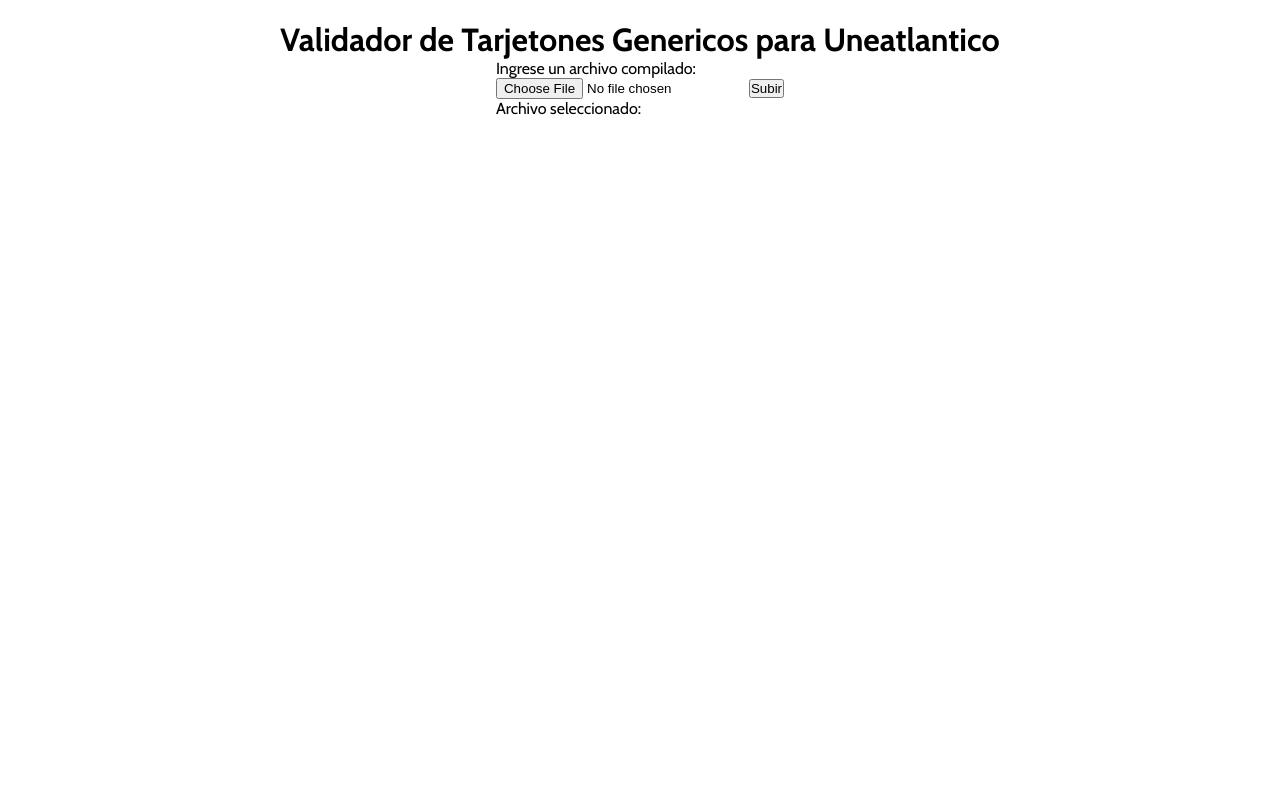
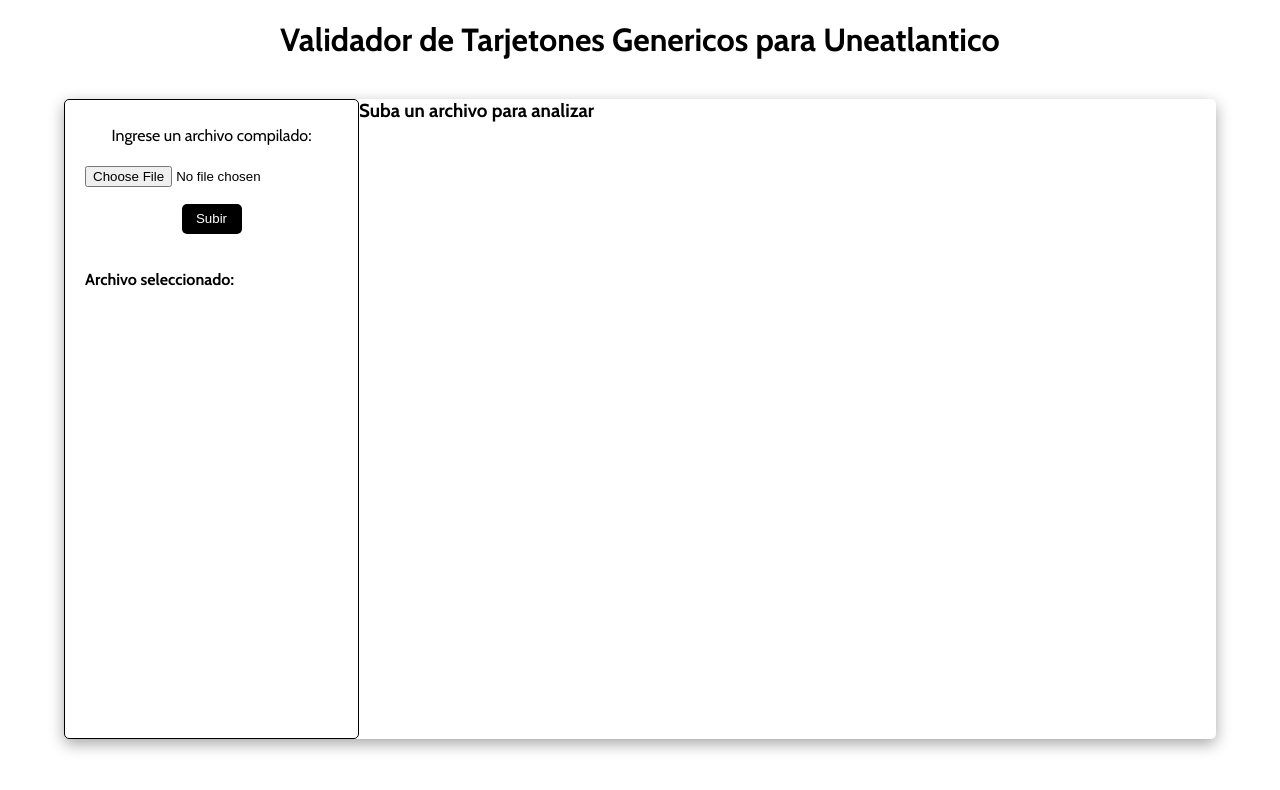
Before and after one commit to alex-borja/tarjetones-react, a React (Vite) app: page / in a window 1280 px wide. Both pictures are taken after typing "Sample", "Sample", "Sample", "Sample", "Sample" into the empty fields and a click on the button "Seguir". Shown: the top 790 px of the page. Built offline with nearby package versions, Linux system fonts and the light colour scheme.

Commit message:
developing

```diff
--- a/package.json
+++ b/package.json
@@ -12,6 +12,7 @@
   "dependencies": {
     "axios": "^1.6.0",
     "cheerio": "^1.0.0-rc.12",
+    "prop-types": "^15.8.1",
     "react": "^18.2.0",
     "react-dom": "^18.2.0"
   },
--- a/src/App.jsx
+++ b/src/App.jsx
@@ -2,10 +2,17 @@
 import './App.css'
 import Tarjeton_Params from './components/tarjetonParams'
 import FileInput from './components/fileInput';
+import PropTypes from "prop-types";
 
 function App() {
 	const [showParams, setShowParams] = useState(true);
-	const [sede, setSede] = useState("");
+	const [sharedParams, setSharedParams] = useState({
+		sede: "",
+		linkFinal: "",
+		bannerUrl: "",
+		kw: "",
+		matomo: ""
+	})
 
 	return (
 		<div className='container'>
@@ -14,13 +21,25 @@
 			</div>
 			{
 				showParams ?
-					<Tarjeton_Params showParams={showParams} setShowParams={setShowParams} sede={{sede, setSede}}></Tarjeton_Params>
+					<Tarjeton_Params
+						showParams={showParams}
+						setShowParams={setShowParams}
+						sharedParams={sharedParams}
+						setSharedParams={setSharedParams}>
+					</Tarjeton_Params>
 					:
-					<FileInput></FileInput>
+					<FileInput sharedParams={sharedParams}></FileInput>
 			}
 
 		</div>
 	)
 }
 
+App.propTypes = {
+	showParams: PropTypes.bool,
+	setShowParams: PropTypes.func,
+	sharedParams: PropTypes.object,
+	setSharedParams: PropTypes.func
+}
+
 export default App
--- a/src/components/fileInput.jsx
+++ b/src/components/fileInput.jsx
@@ -1,11 +1,20 @@
 import { useState } from "react"
 import cheerio from "cheerio";
+import { SEDE_MAP } from "../db";
+import "../styles/fileInput.css";
+import PropTypes from "prop-types";
+import ResultCard from "./resultCard";
 
-function FileInput() {
+function FileInput({ sharedParams }) {
 	const [htmlFile, setHtmlFile] = useState('');
+	const [fileName, setFileName] = useState('');
+	const [error, setError] = useState([]);
+	const [showResult, setShowResult] = useState(false);
+	const [result, setResult] = useState("");
 
 	let handleFile = (e) => {
 		let file = e.target.files[0];
+		setFileName(file.name);
 		if (file) {
 			const reader = new FileReader();
 			reader.onload = (e) => {
@@ -22,12 +31,36 @@
 		const links = $('a');
 		let finalLink = links[0].attribs.href;
 		let bannerLink = links[1].attribs.href;
-		let emailLink= links[6].attribs.href;
+		let emailLink = links[6].attribs.href;
 
-		console.log(finalLink)
-		console.log(bannerLink)
-		console.log(emailLink)
+		checkUrls(finalLink, bannerLink, emailLink);
+		setShowResult(!showResult);
+	}
 
+	let checkUrls = (finalLink, bannerLink, emailLink) => {
+		if (!SEDE_MAP[sharedParams.sede]) {
+			setError("No existe esa sede");
+		} else {
+			let furriel = SEDE_MAP[sharedParams.sede];
+
+			let finalUrl = sharedParams.linkFinal + furriel + sharedParams.kw + sharedParams.matomo;
+			let finalBannerLink = sharedParams.bannerUrl + furriel + sharedParams.kw + sharedParams.matomo;
+
+			if (finalUrl !== finalLink) {
+				let err = "Hay un error en el link final";
+				setError(error.push(err));
+			}
+
+			if (bannerLink === finalBannerLink) {
+				let err = "Hay un error en link del banner";
+				setError(error.push(err));
+			}
+
+			if (emailLink === finalLink) {
+				let err = "Hay un error en el link del correo";
+				setError(error.push(err));
+			}
+		}
 	}
 
 	return (
@@ -35,20 +68,31 @@
 			<div className="left">
 				<form onSubmit={(e) => handleSubmit(e)}>
 					<label>Ingrese un archivo compilado:</label>
-					<br />
 					<input type="file" accept=".html" id="file" onChange={handleFile} />
 					<button type="submit">Subir</button>
 				</form>
 
-				<div>
-					Archivo seleccionado:
-					<br />
+				<div className="selectedFiles">
+					<h4>Archivo seleccionado:</h4>
+					<p>{fileName}</p>
 				</div>
 			</div>
 			<div className="right">
+				{
+					showResult ?
+						<ResultCard
+							results={result} errors={error}>
+						</ResultCard>
+						:
+						<h3>Suba un archivo para analizar</h3>
+				}
 			</div>
 		</div>
 	)
 }
 
+FileInput.propTypes = {
+	sharedParams: PropTypes.object,
+}
+
 export default FileInput
--- /dev/null
+++ b/src/components/resultCard.jsx
@@ -0,0 +1,17 @@
+import PropTypes from "prop-types";
+
+function ResultCard({ errors, results  }) {
+
+	return (
+		<div>
+			info form the file
+		</div>
+	)
+}
+
+ResultCard.propTypes = {
+	errors: PropTypes.array,
+	results: PropTypes.string,
+}
+
+export default ResultCard;
--- a/src/components/tarjetonParams.jsx
+++ b/src/components/tarjetonParams.jsx
@@ -1,27 +1,21 @@
-import { useEffect, useState } from "react";
 import { SEDE_MAP } from "../db";
+import PropTypes from "prop-types";
 
-function Tarjeton_Params({ showParams, setShowParams}) {
-	const [sede, setSede] = useState("");
-	const [linkFinal, setLinkFinal] = useState("");
-	const [furriel, setFurriel] = useState("");
-	const [kw, setKw] = useState("");
-	const [matomo, setMatomo] = useState("");
-	const [url, setUrl] = useState("");
-
-	useEffect(() => {
-		console.log("furriel updated:", furriel);
-	}, [furriel])
-
+function Tarjeton_Params({ showParams, setShowParams, sharedParams, setSharedParams }) {
 	let submitParams = (e) => {
 		e.preventDefault();
 
-		if (!(sede in SEDE_MAP)) {
+		if (!(sharedParams.sede in SEDE_MAP)) {
 			console.log("No existe una sede con esas siglas");
 		}
 
-		setFurriel(SEDE_MAP[sede]);
 		setShowParams(!showParams);
+	}
+
+	let handleInput = (e) => {
+		let {name, value} = e.target;
+
+		setSharedParams((prevParams) => ({ ...prevParams, [name]: value  }));
 	}
 
 	return (
@@ -29,23 +23,43 @@
 			<form className="paramsForm" onSubmit={(e) => submitParams(e)}>
 				<div className="paramComponent">
 					<label>Sede:</label>
-					<input type="text" id="sede" placeholder="Introduzca la sede" onChange={e => setSede(e.target.value)} value={sede} />
+					<input type="text" id="sede" placeholder="Introduzca la sede"
+						name="sede"
+						onChange={handleInput}
+						value={sharedParams.sede}
+					/>
 				</div>
 				<div className="paramComponent">
 					<label>Link Final:</label>
-					<input type="text" id="linkFinal" placeholder="Introduzca la sede" onChange={e => setLinkFinal(e.target.value)} value={linkFinal} />
+					<input type="text" id="linkFinal" placeholder="Introduzca la sede"
+						name="linkFinal"
+						onChange={handleInput}
+						value={sharedParams.linkFinal}
+					/>
 				</div>
 				<div className="paramComponent">
 					<label>KW:</label>
-					<input type="text" id="kw" placeholder="Introduzca el KW" onChange={(e) => setKw(e.target.value)} value={kw} />
+					<input type="text" id="kw" placeholder="Introduzca el KW"
+						name="kw"
+						onChange={handleInput}
+						value={sharedParams.kw}
+					/>
 				</div>
 				<div className="paramComponent">
 					<label>Matomo:</label>
-					<input type="text" id="matomo" placeholder="Introduzca el Matomo" onChange={(e) => setMatomo(e.target.value)} value={matomo} />
+					<input type="text" id="matomo" placeholder="Introduzca el Matomo"
+						name="matomo"
+						onChange={handleInput}
+						value={sharedParams.matomo}
+					/>
 				</div>
 				<div className="paramComponent">
 					<label>URL del banner y botón:</label>
-					<input type="text" id="url" placeholder="Introduzca la url" onChange={(e) => setUrl(e.target.value)} value={url} />
+					<input type="text" id="url" placeholder="Introduzca la url"
+						name="bannerUrl"
+						onChange={handleInput}
+						value={sharedParams.bannerUrl}
+					/>
 				</div>
 				<div className="paramComponent">
 					<button type="submit" className="submit">Seguir</button>
@@ -55,4 +69,11 @@
 	)
 }
 
+Tarjeton_Params.propTypes = {
+	showParams: PropTypes.bool,
+	setShowParams: PropTypes.func,
+	sharedParams: PropTypes.object,
+	setSharedParams: PropTypes.func,
+}
+
 export default Tarjeton_Params
--- /dev/null
+++ b/src/styles/fileInput.css
@@ -0,0 +1,54 @@
+.fileInput {
+	width: 90%;
+	display: flex;
+	flex-direction: row;
+	box-shadow: rgba(0, 0, 0, 0.35) 0px 5px 15px;
+	margin-top: 40px;
+	height: 80vh;
+	border-radius: 5px;
+}
+
+.left {
+	display: flex;
+	flex-direction: column;
+	padding: 20px;
+	border: 1px solid black;
+	border-radius: 5px;
+}
+
+.left form {
+	display: flex;
+    flex-direction: column;
+    justify-content: space-around;
+    align-items: center;
+	margin-bottom: 30px;
+	height: 20%;
+}
+
+.left input {
+	margin-bottom: 5px;
+}
+
+.left button {
+	border: none;
+	border-radius: 5px;
+	color: white;
+	background-color: black;
+	width: 60px;
+	height: 30px;
+	cursor: pointer;
+	transition: 0.2s ease-in all;
+}
+
+.left button:hover {
+	opacity: 0.8;
+	scale: 1.05;
+}
+
+.left label {
+	margin-bottom: 10px;
+}
+
+.selectedFiles h4 {
+	margin-bottom: 7px;
+}
```
Also changed, not shown: 1 other file (tests, documents, lock files or other folders).
